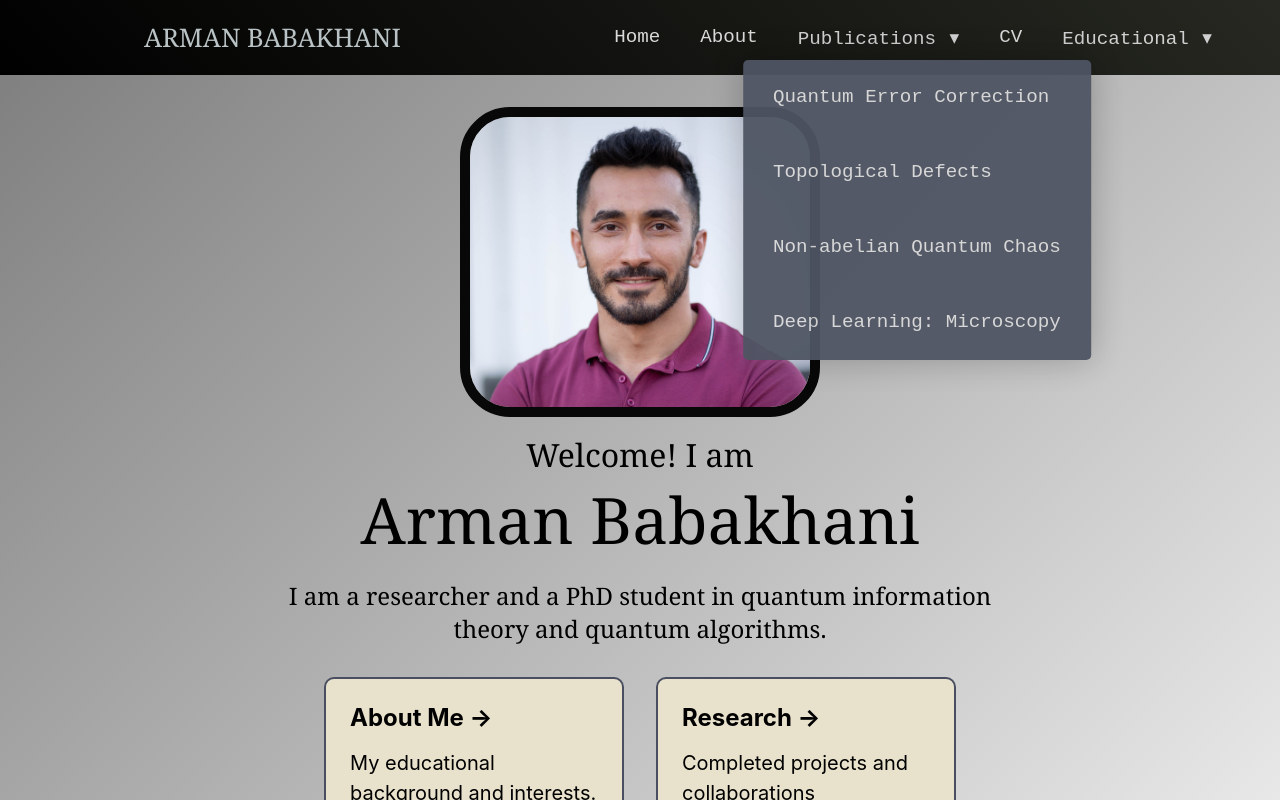
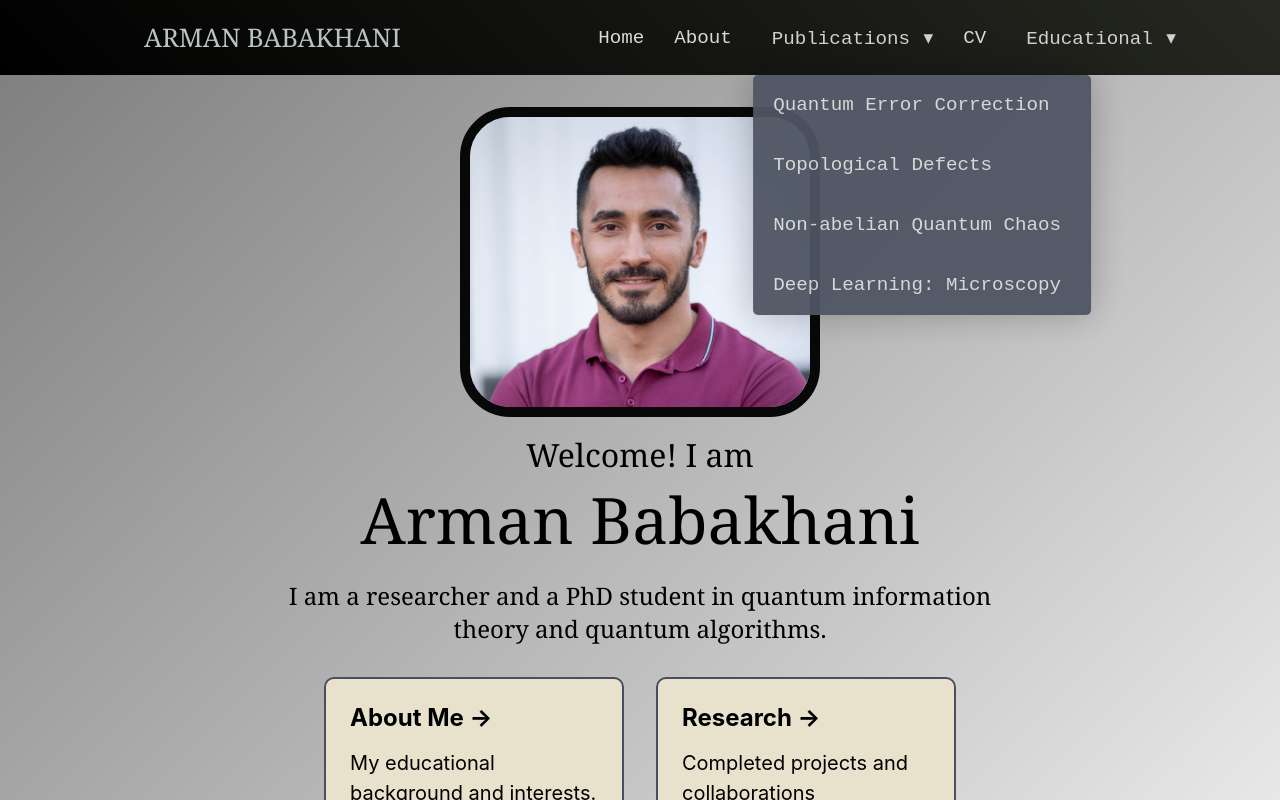
Before and after one commit to armanxbabakhani/ArmanWeb, a Next.js app: page / in a window 1280 px wide. Both pictures are taken after a click on the link "Publications". Shown: the top 800 px of the page. Built offline with nearby package versions, Linux system fonts and the light colour scheme.

Commit message:
updated the navbar margins and positions.. still trying to find hydration errors!

```diff
--- a/component/layout.js
+++ b/component/layout.js
@@ -4,6 +4,8 @@ import styleshome from "../styles/Home.module.css"
 import Link from 'next/link'
 import Image from 'next/image'
 import styled from 'styled-components';
+
+
 
 const Toplay = styled.div`
 position: fixed;
@@ -28,7 +30,6 @@ flex-direction: column;
 jutify-content: center;
 overflow: auto;
 z-index: 1;
-
 `
 const Hamburger = styled.div`
 z-index: 20;
@@ -70,43 +71,11 @@ transition: all 0.5s ease-in-out;
     }
 }
 `;
-const Backarrow = styled.div`
-    /* styles for the button */
-    display: inline-block;
-    position: absolute;
-    top: 0;
-    right: 0;
-    padding: 8px 16px;
-    font-size: 16px;
-    font-weight: 600;
-    text-decoration: none;
-    color: #fff;
-    background-color: black;
-    border-radius: 4px;
-    border: none;
-
-    /* styles for the arrow */
-    position: relative;
-    width: 0;
-    height: 0;
-    margin-right: 8px;
-    }
-
-    &::before {
-    content: "";
-    position: absolute;
-    top: 50%;
-    left: 50%;
-    margin-top: -5px;
-    margin-left: -5px;
-    border-width: 5px;
-    border-style: solid;
-    border-color: transparent transparent transparent #fff;
-    }`;
 
 export default function Layout({children}){
     const [isOpen, setIsOpen] = useState(false);
-    return <>
+    return (
+        <>
         <head className={styles.navigation}>
             <div className={styles.brand}>
                 <a>Arman Babakhani</a>
@@ -129,7 +98,7 @@ export default function Layout({children}){
                     <ItemDrop name = 'Publications'>
                         <DropdownMenu>
                             <li>
-                                <a href="https://journals.aps.org/pra/abstract/10.1103/PhysRevA.103.042406">Quantum Error Correction</a>
+                                <Link href="https://journals.aps.org/pra/abstract/10.1103/PhysRevA.103.042406" passHref><a>Quantum Error Correction</a></Link>
                             </li>
                             <li>
                                 <a href="https://arxiv.org/abs/2210.14943"> Topological Defects</a>
@@ -164,15 +133,15 @@ export default function Layout({children}){
                 {isOpen && <Toplay/>}
                 {isOpen &&
                 <div className={styles.sidenav}>
-                        <a href="/">Home</a>
-                        <a href="/me">About</a>
-                        <a href="/projects">Publications</a>
-                        <a href="/Arman_Resume_web.pdf">CV</a>
-                        <a href="/tutoring">Tutoring</a>
-                        <a href="https://www.youtube.com/channel/UCtuf8lx4SvE3hEZe7NuagzA">Videos</a>
+                    <Link href="/" passHref><a>Home</a></Link>
+                    <Link href="/me" passHref><a>About</a></Link>
+                    <Link href="/Arman_Resume_web.pdf" passHref><a>CV</a></Link>
+                    <Link href="/tutoring" passHref><a>Tutoring</a></Link>
+                    <Link href="https://www.youtube.com/channel/UCtuf8lx4SvE3hEZe7NuagzA" passHref><a>Videos</a></Link>
                 </div>
                 }
             </div>
+
         </head>
         <Background>
             {children}
@@ -189,8 +158,8 @@ export default function Layout({children}){
                 </a>
             </div>
         </Background>
-
         </>
+    )
 }
 
 function ItemDrop(props){
--- a/pages/index.js
+++ b/pages/index.js
@@ -4,7 +4,7 @@ import styles from '../styles/Home.module.css'
 
 export default function Home() {
   return (
-    <html>
+    <>
       <div className={styles.container}>
         <main className={styles.main}>
           <div className={styles.pframe}>
@@ -46,10 +46,7 @@ export default function Home() {
               </Link>
             </div>
 
-            <a
-              href="#!"
-              className={styles.card}
-            >
+            <a href="/projects" className={styles.card}>
               <h2>Notes and Ongoing Projects &rarr;</h2>
               <p>
                 Some of my ongoing projects and some notes on miscellaneous topics.
@@ -58,7 +55,7 @@ export default function Home() {
           </div>
         </main>
       </div>
-    </html>
+    </>
 
   )
 }
--- a/styles/Layout.module.css
+++ b/styles/Layout.module.css
@@ -8,7 +8,7 @@
     display: flex;
     flex-direction: row;
     justify-content: center;
-    margin: 0 0 100px;
+    align-items: center;
     z-index: 2;
 }
 
@@ -47,10 +47,11 @@
 }
 
 .navdropdown {
-    position: absolute;
-    top: 60px;
+    position: fixed;
+    top: 75px;
+    right: 20px;
+    transform: translateX(-50%);
     background: rgb(79, 85, 99);
-    transform: translateX(-10%);
     transition: background 300ms;
     padding: 0 10px;
     z-index: 8;
@@ -216,13 +217,13 @@
 
 .navwrap li {
     padding: 0 20px;
+    text-indent: -10px;
     font-size: 1.2rem;
 }
 
 .navwrap li a, .navwrap li a:visited {
-display: float;
-padding: 0 0px;
-line-height: 75px;
+padding: 0;
+line-height: 60px;
 background: transparent ;
 text-decoration: none;
 }
@@ -236,6 +237,7 @@ color: #d9d9d9;
 .navwrap li a:hover, .navwrap li a:visited:hover {
 color: rgb(170,150,150);
 }
+
 
 @media only screen and (max-width: 1080px){
     .brandabv{
--- a/styles/globals.css
+++ b/styles/globals.css
@@ -21,7 +21,7 @@ nav {
   display: flex;
   flex-direction: row;
   justify-content: right;
-  margin: 0 1.75rem;
+  margin: 0 5%;
   font-family: monospace;
 }
 
```
Also changed, not shown: pages/tutoring.js (+5 -4 lines), 1 other file (tests, documents, lock files or other folders). Lines whose indentation alone changed are shown as unchanged.
